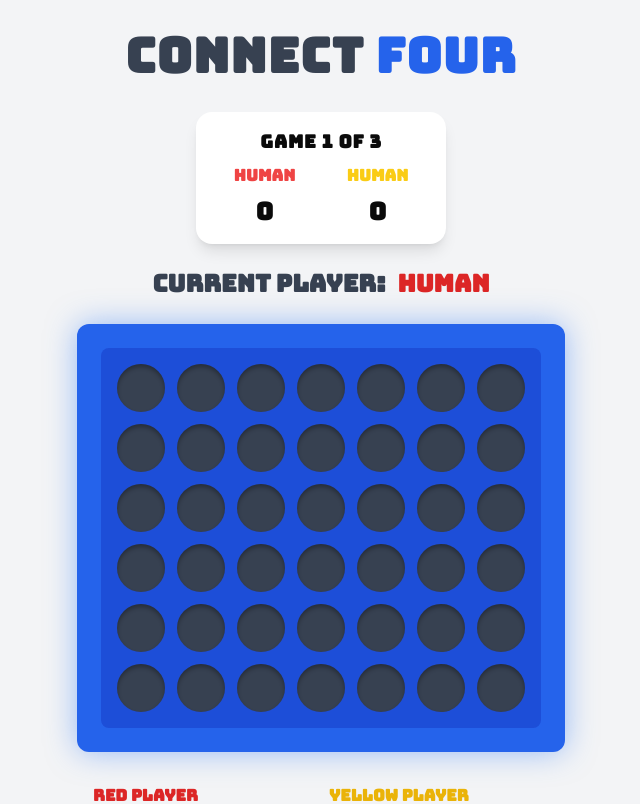
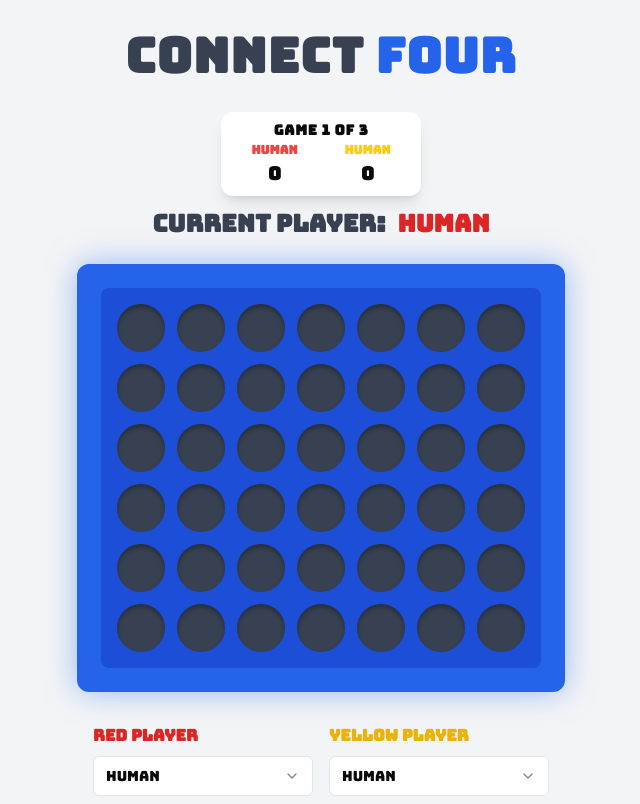
Before and after one commit to ozgrozer/llms-play-connect-four, a Next.js app: page / in a window 1280 px wide. Shown: the top 804 px of the page, without its empty margins (319-959 px from the left). Built offline with nearby package versions, Linux system fonts and the light colour scheme.

Commit message:
Update the font-size on scoreboard

```diff
--- a/app/components/Scoreboard.jsx
+++ b/app/components/Scoreboard.jsx
@@ -8,28 +8,24 @@ const Scoreboard = ({
   totalGames
 }) => {
   return (
-    <div className='bg-white p-4 rounded-2xl shadow-lg mb-6 w-[250px]'>
-      <div className='flex flex-col gap-2'>
-        <h2 className='text-lg font-black text-center tracking-wider'>
+    <div className='bg-white p-2 rounded-xl shadow-lg mb-3 w-[200px]'>
+      <div className='flex flex-col gap-0.5'>
+        <h2 className='text-sm font-black text-center tracking-wider'>
           GAME {Math.min(gamesPlayed + 1, totalGames)} OF {totalGames}
         </h2>
 
-        <div className='grid grid-cols-2 gap-2 text-center'>
-          <span className='text-base font-black text-red-500'>
+        <div className='grid grid-cols-2 gap-0.5 text-center'>
+          <span className='text-xs font-black text-red-500'>
             {getPlayerDisplayName('red', redPlayer).toUpperCase()}
           </span>
-          <span className='text-base font-black text-yellow-400'>
+          <span className='text-xs font-black text-yellow-400'>
             {getPlayerDisplayName('yellow', yellowPlayer).toUpperCase()}
           </span>
         </div>
 
-        <div className='grid grid-cols-2 gap-2 text-center'>
-          <span className='text-2xl font-black'>
-            {scores.red}
-          </span>
-          <span className='text-2xl font-black'>
-            {scores.yellow}
-          </span>
+        <div className='grid grid-cols-2 gap-0.5 text-center'>
+          <span className='text-lg font-black'>{scores.red}</span>
+          <span className='text-lg font-black'>{scores.yellow}</span>
         </div>
       </div>
     </div>
```
